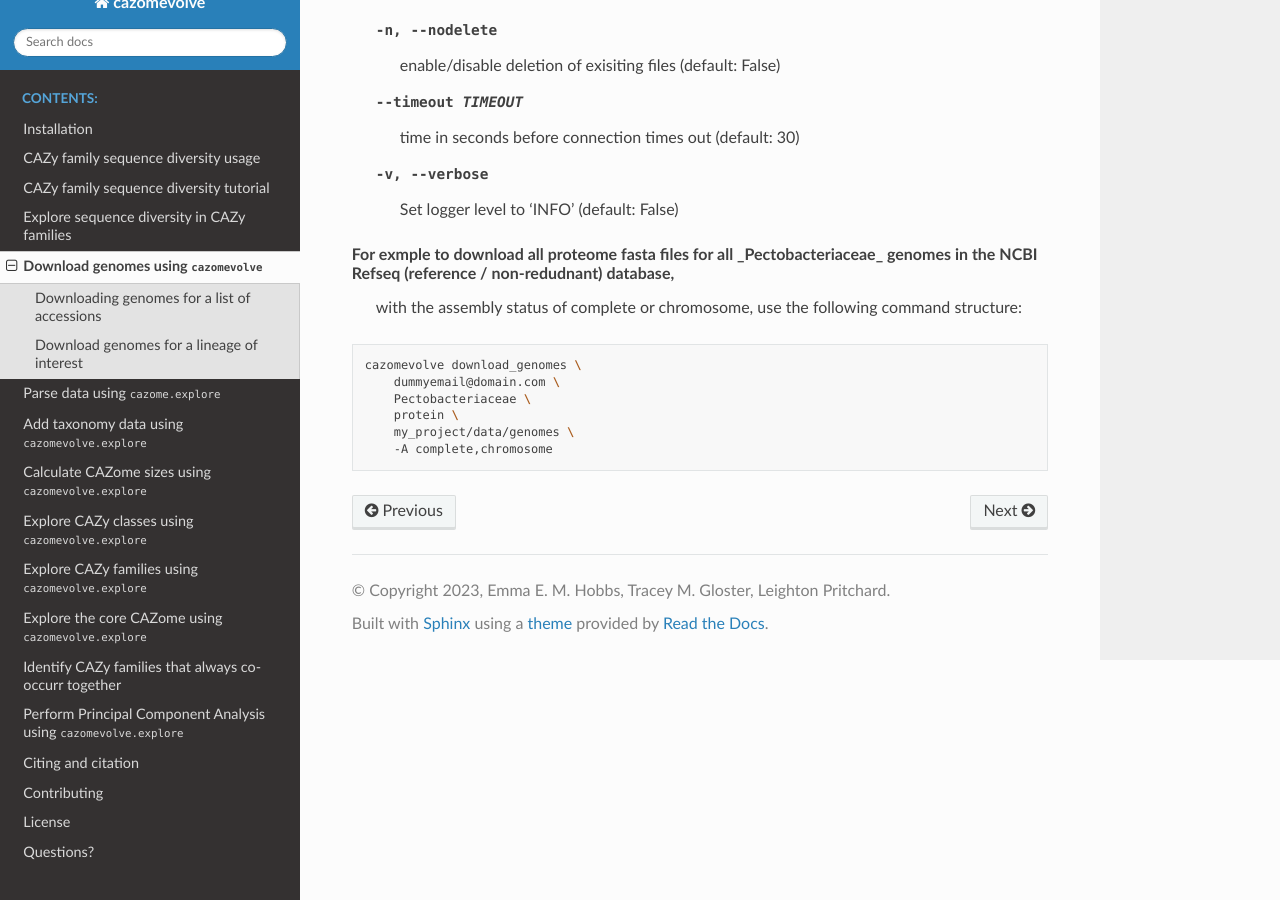
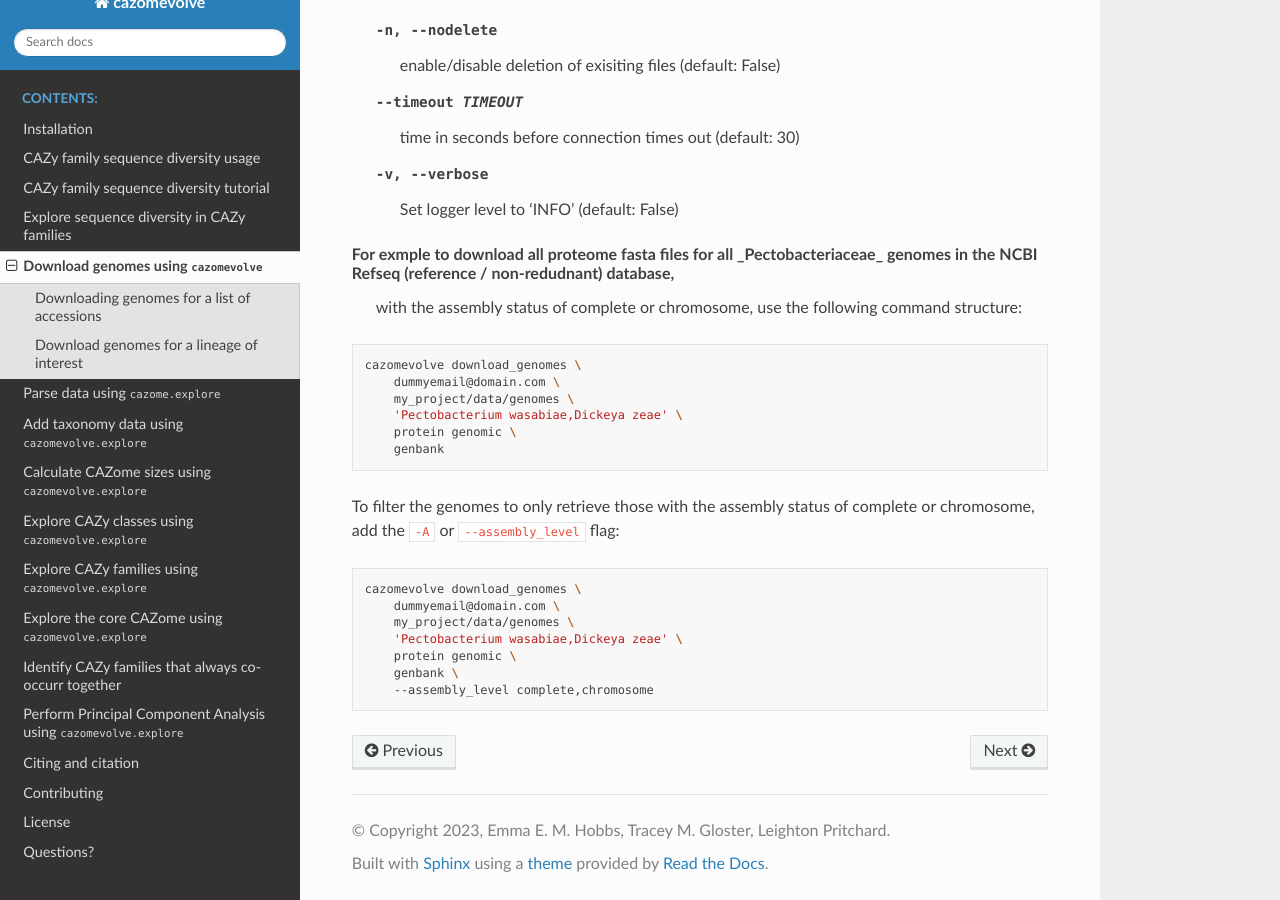
Before and after one commit to HobnobMancer/cazomevolve, a Sphinx documentation site: the page built from docs/source/genomes/dlgenomes.rst, in a window 1280 px wide and 900 px high, scrolled down 3425 px. Built offline with Sphinx 7.4.7 and the Read the Docs theme 2.0.0, drawn with Linux system fonts in a browser that asks for light colours.

Commit message:
update docs for genome download

```diff
--- a/docs/source/genomes/dlgenomes.rst
+++ b/docs/source/genomes/dlgenomes.rst
@@ -133,7 +133,20 @@ For exmple to download all proteome fasta files for all _Pectobacteriaceae_ geno
 
     cazomevolve download_genomes \
         dummyemail@domain.com \
-        Pectobacteriaceae \
-        protein \
         my_project/data/genomes \
-        -A complete,chromosome
+        'Pectobacterium wasabiae,Dickeya zeae' \
+        protein genomic \
+        genbank
+
+To filter the genomes to only retrieve those with the assembly status of complete or chromosome, add the
+``-A`` or ``--assembly_level`` flag:
+
+.. code-block:: bash
+
+    cazomevolve download_genomes \
+        dummyemail@domain.com \
+        my_project/data/genomes \
+        'Pectobacterium wasabiae,Dickeya zeae' \
+        protein genomic \
+        genbank \
+        --assembly_level complete,chromosome
```
